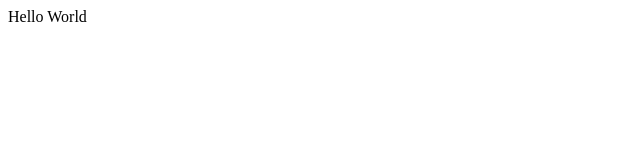
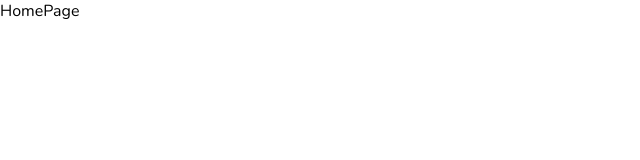
Before and after one commit to meherab-hossain/react-ecommerce, a React (Create React App) app: page / in a window 1280 px wide. Shown: the top 160 px of the page, without its empty margins (0-640 px from the left). Built offline with nearby package versions, Linux system fonts and the light colour scheme.

Commit message:
project structured

```diff
--- a/public/index.html
+++ b/public/index.html
@@ -24,7 +24,19 @@
       work correctly both with client-side routing and a non-root public URL.
       Learn how to configure a non-root public URL by running `npm run build`.
     -->
-    <title>React App</title>
+    <link rel="preconnect" href="https://fonts.googleapis.com" />
+    <link rel="preconnect" href="https://fonts.gstatic.com" crossorigin />
+    <link
+      href="https://fonts.googleapis.com/css2?family=Nunito:ital,wght@0,200;0,300;0,400;0,500;0,600;0,700;1,200;1,300;1,400&display=swap"
+      rel="stylesheet"
+    />
+    <style>
+      * {
+        margin: 0;
+        font-family: "Nunito", sans-serif;
+      }
+    </style>
+    <title>React Ecommerce</title>
   </head>
   <body>
     <noscript>You need to enable JavaScript to run this app.</noscript>
--- a/src/App.js
+++ b/src/App.js
@@ -1,5 +1,7 @@
+import Home from "./pages/Home";
+
 function App() {
-  return <div className="App">Hello World</div>;
+  return <Home />;
 }
 
 export default App;
--- /dev/null
+++ b/src/pages/Home.jsx
@@ -0,0 +1,7 @@
+import React from "react";
+
+const Home = () => {
+  return <div>HomePage</div>;
+};
+
+export default Home;
```
